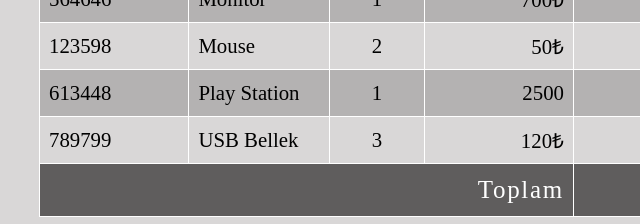
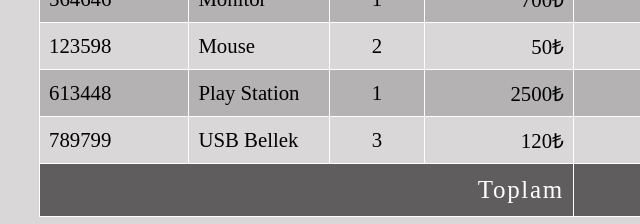
Before and after one commit to Aslihan06/shopping_cart, a plain HTML site: page index.html in a window 1280 px wide. Shown: the part 340-564 px from the top of the page, 201-841 px from the left. Drawn offline with Linux system fonts and the light colour scheme.

Commit message:
Update index.html

```diff
--- a/index.html
+++ b/index.html
@@ -81,7 +81,7 @@
                     <td>613448</td>
                     <td>Play Station</td>
                     <td>1</td>
-                    <td>2500</td>
+                    <td>2500₺</td>
                     <td>2500₺</td>
                     <td>
                         <i class="fa-solid fa-pen-to-square"></i>
```
